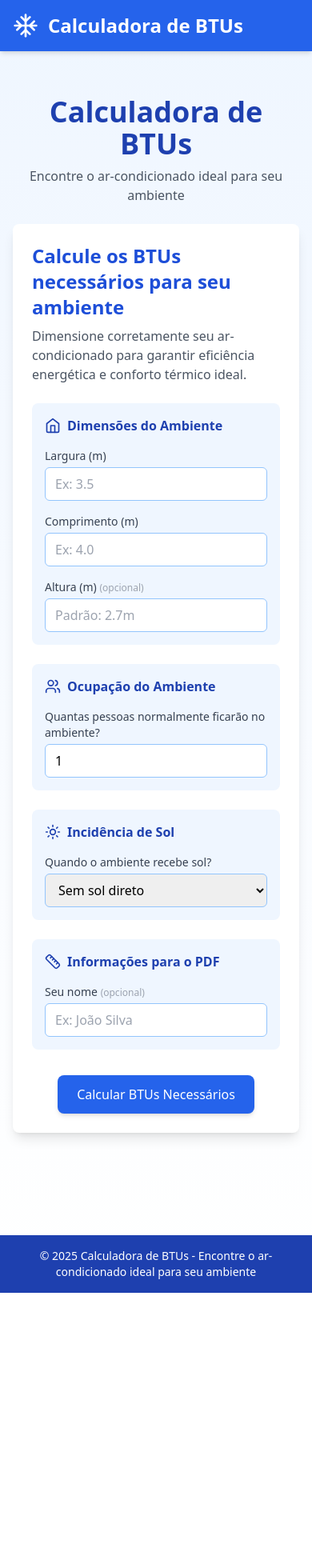
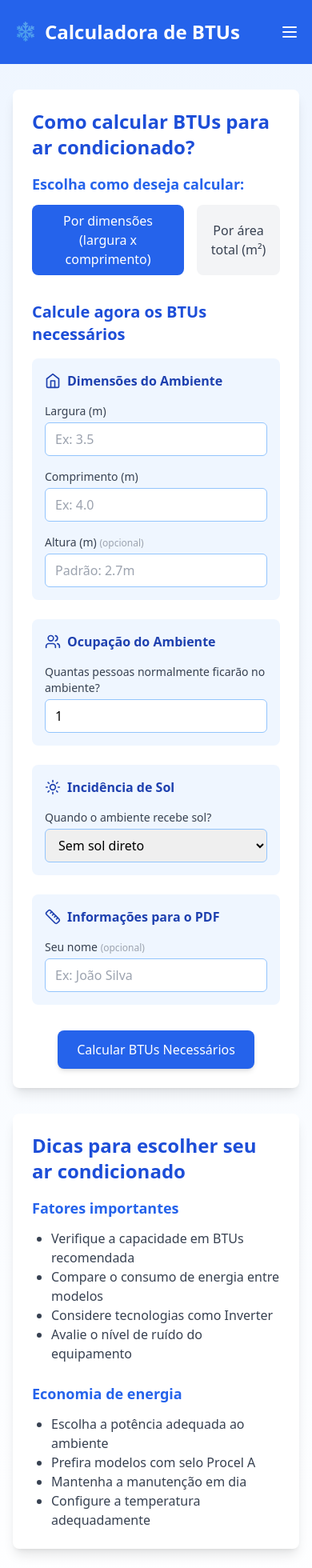
Before and after one commit to uamchugalo/Calculadora, a React (Vite) app: page / in a window 390 px wide. Shown: the top 1960 px of the page at 80% size. Before the commit the page ends 1616 px from the top, so only its background shows below. Built offline with nearby package versions, Linux system fonts and the light colour scheme.

Commit message:
Implementação da calculadora de BTUs com interface responsiva

```diff
--- a/src/App.tsx
+++ b/src/App.tsx
@@ -1,18 +1,10 @@
 import React from 'react';
 import BtuCalculator from './components/BtuCalculator';
-import { Snowflake } from 'lucide-react';
 
 function App() {
   return (
     <div className="min-h-screen bg-gradient-to-b from-blue-50 to-white">
-      <header className="bg-blue-600 text-white py-4 shadow-md">
-        <div className="container mx-auto px-4 flex items-center">
-          <Snowflake className="h-8 w-8 mr-3" />
-          <h1 className="text-2xl md:text-3xl font-bold">Calculadora de BTUs</h1>
-        </div>
-      </header>
-
-      <main className="container mx-auto px-4 py-8">
+      <main className="container mx-auto">
         <BtuCalculator />
       </main>
 
--- a/src/components/BtuCalculator.tsx
+++ b/src/components/BtuCalculator.tsx
@@ -3,12 +3,15 @@ import CalculatorForm from './CalculatorForm';
 import ResultsDisplay from './ResultsDisplay';
 import AffiliateLinks from './AffiliateLinks';
 import AdSpace from './AdSpace';
+import { Menu, X } from 'lucide-react';
 import { calculateBTU, recommendedACSize } from '../utils/calculations';
 import { FormData, CalculationResult } from '../types';
 
 const BtuCalculator: React.FC = () => {
   const [result, setResult] = useState<CalculationResult | null>(null);
   const [formData, setFormData] = useState<FormData | null>(null);
+  const [calculationType, setCalculationType] = useState<'dimensions' | 'area'>('dimensions');
+  const [isMenuOpen, setIsMenuOpen] = useState(false);
 
   const handleCalculate = (data: FormData) => {
     const btuRequired = calculateBTU(data);
@@ -33,26 +36,98 @@ const BtuCalculator: React.FC = () => {
 
   const handleReset = () => {
     setResult(null);
-    setFormData(null);
+    setFormData({
+      width: '',
+      length: '',
+      height: '',
+      area: '',
+      peopleCount: 1,
+      sunExposure: 'none',
+      customerName: ''
+    });
+    setCalculationType('dimensions');
   };
 
   return (
     <div className="max-w-4xl mx-auto">
-      <header className="text-center py-6">
-        <h1 className="text-4xl font-bold text-blue-800 mb-2">Calculadora de BTUs</h1>
-        <p className="text-gray-600">Encontre o ar-condicionado ideal para seu ambiente</p>
+      <header className="bg-blue-600 text-white py-6 relative">
+        <div className="px-4 sm:px-6 lg:px-8">
+          <div className="flex justify-between items-center">
+            <div className="flex items-center">
+              <img src="/snow.webp" alt="Logo" className="h-8 w-8 mr-2" />
+              <h1 className="text-2xl sm:text-3xl md:text-4xl font-bold">Calculadora de BTUs</h1>
+            </div>
+            <button
+              onClick={() => setIsMenuOpen(!isMenuOpen)}
+              className="text-white hover:text-blue-100 focus:outline-none"
+            >
+              {isMenuOpen ? (
+                <X className="h-6 w-6" />
+              ) : (
+                <Menu className="h-6 w-6" />
+              )}
+            </button>
+          </div>
+
+        </div>
+
+        {isMenuOpen && (
+          <div className="absolute top-full left-0 right-0 bg-white shadow-lg z-50">
+            <div className="px-2 pt-2 pb-3 space-y-1">
+              <a href="/blog" className="block px-3 py-2 rounded-md text-base font-medium text-gray-700 hover:text-blue-600 hover:bg-blue-50">
+                Blog
+              </a>
+              <a href="/comparacoes" className="block px-3 py-2 rounded-md text-base font-medium text-gray-700 hover:text-blue-600 hover:bg-blue-50">
+                Comparações
+              </a>
+              <a href="/guia-compra" className="block px-3 py-2 rounded-md text-base font-medium text-gray-700 hover:text-blue-600 hover:bg-blue-50">
+                Guia de Compra
+              </a>
+            </div>
+          </div>
+        )}
       </header>
 
-      <section className="mb-8">
-        <div className="bg-white rounded-lg shadow-lg p-6 mb-8">
+      <div className="px-4 sm:px-6 lg:px-8 py-8">
+        {/* Removido o header duplicado aqui */}
+        <section className="mb-8 bg-white rounded-lg shadow-lg p-6">
+          <div className="prose max-w-none mb-8">
+            <h2 className="text-2xl font-bold text-blue-700 mb-4">Como calcular BTUs para ar condicionado?</h2>
+
+            <div className="mb-6">
+              <h3 className="text-lg font-semibold text-blue-600 mb-3">Escolha como deseja calcular:</h3>
+              <div className="flex gap-4">
+                <button
+                  onClick={() => setCalculationType('dimensions')}
+                  className={`px-4 py-2 rounded-lg ${
+                    calculationType === 'dimensions'
+                      ? 'bg-blue-600 text-white'
+                      : 'bg-gray-100 text-gray-700'
+                  }`}
+                >
+                  Por dimensões (largura x comprimento)
+                </button>
+                <button
+                  onClick={() => setCalculationType('area')}
+                  className={`px-4 py-2 rounded-lg ${
+                    calculationType === 'area'
+                      ? 'bg-blue-600 text-white'
+                      : 'bg-gray-100 text-gray-700'
+                  }`}
+                >
+                  Por área total (m²)
+                </button>
+              </div>
+            </div>
+          </div>
+
           <div className="max-w-2xl mx-auto">
-            <h2 className="text-2xl font-bold text-blue-700 mb-2">Calcule os BTUs necessários para seu ambiente</h2>
-            <p className="text-gray-600 mb-6">
-              Dimensione corretamente seu ar-condicionado para garantir eficiência energética e conforto térmico ideal.
-            </p>
-
-            <CalculatorForm onCalculate={handleCalculate} initialData={formData} />
-          </div>
+            <h3 className="text-xl font-bold text-blue-700 mb-4">Calcule agora os BTUs necessários</h3>
+            <CalculatorForm
+              onCalculate={handleCalculate}
+              initialData={formData}
+              calculationType={calculationType}
+            />
           </div>
         </section>
 
@@ -75,6 +150,33 @@ const BtuCalculator: React.FC = () => {
             */}
           </>
         )}
+
+        <section className="mt-8 bg-white rounded-lg shadow-lg p-6">
+          <h2 className="text-2xl font-bold text-blue-700 mb-4">Dicas para escolher seu ar condicionado</h2>
+          <div className="grid md:grid-cols-2 gap-6">
+            <div>
+              <h3 className="text-lg font-semibold text-blue-600 mb-3">Fatores importantes</h3>
+              <ul className="list-disc pl-6 text-gray-700">
+                <li>Verifique a capacidade em BTUs recomendada</li>
+                <li>Compare o consumo de energia entre modelos</li>
+                <li>Considere tecnologias como Inverter</li>
+                <li>Avalie o nível de ruído do equipamento</li>
+              </ul>
+            </div>
+            <div>
+              <h3 className="text-lg font-semibold text-blue-600 mb-3">Economia de energia</h3>
+              <ul className="list-disc pl-6 text-gray-700">
+                <li>Escolha a potência adequada ao ambiente</li>
+                <li>Prefira modelos com selo Procel A</li>
+                <li>Mantenha a manutenção em dia</li>
+                <li>Configure a temperatura adequadamente</li>
+              </ul>
+            </div>
+          </div>
+        </section>
+
+        <AdSpace />
+      </div>
     </div>
   );
 };
--- a/src/components/CalculatorForm.tsx
+++ b/src/components/CalculatorForm.tsx
@@ -5,24 +5,37 @@ import { Sun, Users, Ruler, Home } from 'lucide-react';
 interface CalculatorFormProps {
   onCalculate: (data: FormData) => void;
   initialData: FormData | null;
+  calculationType: 'dimensions' | 'area';
 }
 
 const DEFAULT_HEIGHT = 2.7;
 
-const CalculatorForm: React.FC<CalculatorFormProps> = ({ onCalculate, initialData }) => {
+const CalculatorForm: React.FC<CalculatorFormProps> = ({ onCalculate, initialData, calculationType }) => {
   const [formData, setFormData] = useState<FormData>({
-    width: initialData?.width || '',
-    length: initialData?.length || '',
-    height: initialData?.height || '',
-    peopleCount: initialData?.peopleCount || 1,
-    sunExposure: initialData?.sunExposure || 'none',
-    customerName: initialData?.customerName || ''
+    width: '',
+    length: '',
+    height: '',
+    area: '',
+    peopleCount: 1,
+    sunExposure: 'none',
+    customerName: ''
   });
 
   const [errors, setErrors] = useState<Partial<Record<keyof FormData, string>>>({});
 
+  // Reset form when initialData is null
   useEffect(() => {
-    if (initialData) {
+    if (initialData === null) {
+      setFormData({
+        width: '',
+        length: '',
+        height: '',
+        area: '',
+        peopleCount: 1,
+        sunExposure: 'none',
+        customerName: ''
+      });
+    } else {
       setFormData(initialData);
     }
   }, [initialData]);
@@ -48,6 +61,8 @@ const CalculatorForm: React.FC<CalculatorFormProps> = ({ onCalculate, initialDat
   const validate = (): boolean => {
     const newErrors: Partial<Record<keyof FormData, string>> = {};
 
+    let totalArea = 0;
+    if (calculationType === 'dimensions') {
       if (!formData.width) {
         newErrors.width = 'A largura é necessária';
       } else if (Number(formData.width) <= 0) {
@@ -58,6 +73,26 @@ const CalculatorForm: React.FC<CalculatorFormProps> = ({ onCalculate, initialDat
         newErrors.length = 'O comprimento é necessário';
       } else if (Number(formData.length) <= 0) {
         newErrors.length = 'Comprimento deve ser maior que zero';
+      }
+
+      totalArea = Number(formData.width) * Number(formData.length);
+    } else {
+      if (!formData.area) {
+        newErrors.area = 'A área é necessária';
+      } else if (Number(formData.area) <= 0) {
+        newErrors.area = 'Área deve ser maior que zero';
+      }
+      totalArea = Number(formData.area);
+    }
+
+    // Verificar limite de área
+    if (totalArea > 50) {
+      if (calculationType === 'dimensions') {
+        newErrors.width = 'Para áreas maiores que 50m², consulte um profissional';
+        newErrors.length = 'Para áreas maiores que 50m², consulte um profissional';
+      } else {
+        newErrors.area = 'Para áreas maiores que 50m², consulte um profissional';
+      }
     }
 
     if (formData.height && Number(formData.height) <= 0) {
@@ -94,6 +129,8 @@ const CalculatorForm: React.FC<CalculatorFormProps> = ({ onCalculate, initialDat
         </h3>
 
         <div className="grid md:grid-cols-3 gap-4">
+          {calculationType === 'dimensions' ? (
+            <>
               <div>
                 <label className="block text-sm font-medium text-gray-700 mb-1">
                   Largura (m)
@@ -104,7 +141,7 @@ const CalculatorForm: React.FC<CalculatorFormProps> = ({ onCalculate, initialDat
                   value={formData.width}
                   onChange={handleInputChange}
                   step="0.01"
-              className={`w-full rounded-md border ${errors.width ? 'border-red-500' : 'border-blue-300'} px-3 py-2 focus:outline-none focus:ring-2 focus:ring-blue-500`}
+                  className={`w-full rounded-md border ${errors.width ? 'border-red-500' : 'border-blue-300'} px-3 py-2`}
                   placeholder="Ex: 3.5"
                 />
                 {errors.width && <p className="mt-1 text-sm text-red-500">{errors.width}</p>}
@@ -120,11 +157,29 @@ const CalculatorForm: React.FC<CalculatorFormProps> = ({ onCalculate, initialDat
                   value={formData.length}
                   onChange={handleInputChange}
                   step="0.01"
-              className={`w-full rounded-md border ${errors.length ? 'border-red-500' : 'border-blue-300'} px-3 py-2 focus:outline-none focus:ring-2 focus:ring-blue-500`}
+                  className={`w-full rounded-md border ${errors.length ? 'border-red-500' : 'border-blue-300'} px-3 py-2`}
                   placeholder="Ex: 4.0"
                 />
                 {errors.length && <p className="mt-1 text-sm text-red-500">{errors.length}</p>}
               </div>
+            </>
+          ) : (
+            <div className="md:col-span-2">
+              <label className="block text-sm font-medium text-gray-700 mb-1">
+                Área total (m²)
+              </label>
+              <input
+                type="number"
+                name="area"
+                value={formData.area}
+                onChange={handleInputChange}
+                step="0.01"
+                className={`w-full rounded-md border ${errors.area ? 'border-red-500' : 'border-blue-300'} px-3 py-2`}
+                placeholder="Ex: 14"
+              />
+              {errors.area && <p className="mt-1 text-sm text-red-500">{errors.area}</p>}
+            </div>
+          )}
 
           <div>
             <label className="block text-sm font-medium text-gray-700 mb-1">
@@ -136,7 +191,7 @@ const CalculatorForm: React.FC<CalculatorFormProps> = ({ onCalculate, initialDat
               value={formData.height}
               onChange={handleInputChange}
               step="0.01"
-              className={`w-full rounded-md border ${errors.height ? 'border-red-500' : 'border-blue-300'} px-3 py-2 focus:outline-none focus:ring-2 focus:ring-blue-500`}
+              className={`w-full rounded-md border ${errors.height ? 'border-red-500' : 'border-blue-300'} px-3 py-2`}
               placeholder={`Padrão: ${DEFAULT_HEIGHT}m`}
             />
             {errors.height && <p className="mt-1 text-sm text-red-500">{errors.height}</p>}
--- a/src/utils/calculations.ts
+++ b/src/utils/calculations.ts
@@ -21,10 +21,13 @@ const AC_SIZES = [7000, 9000, 12000, 18000, 24000, 30000];
  * Calculate the required BTUs based on room dimensions and other factors
  */
 export const calculateBTU = (data: FormData): number => {
-  // Calculate room area
-  const width = Number(data.width);
-  const length = Number(data.length);
-  const area = width * length;
+  // Calculate area based on input type
+  let area: number;
+  if (data.area) {
+    area = Number(data.area);
+  } else {
+    area = Number(data.width) * Number(data.length);
+  }
 
   // Base BTU calculation
   let btuRequired = area * BASE_BTU_PER_SQM;
```
Also changed, not shown: src/components/ResultsDisplay.tsx (+30 -1 lines), src/types.ts (added, +9 -0 lines). Lines whose indentation alone changed are shown as unchanged.
